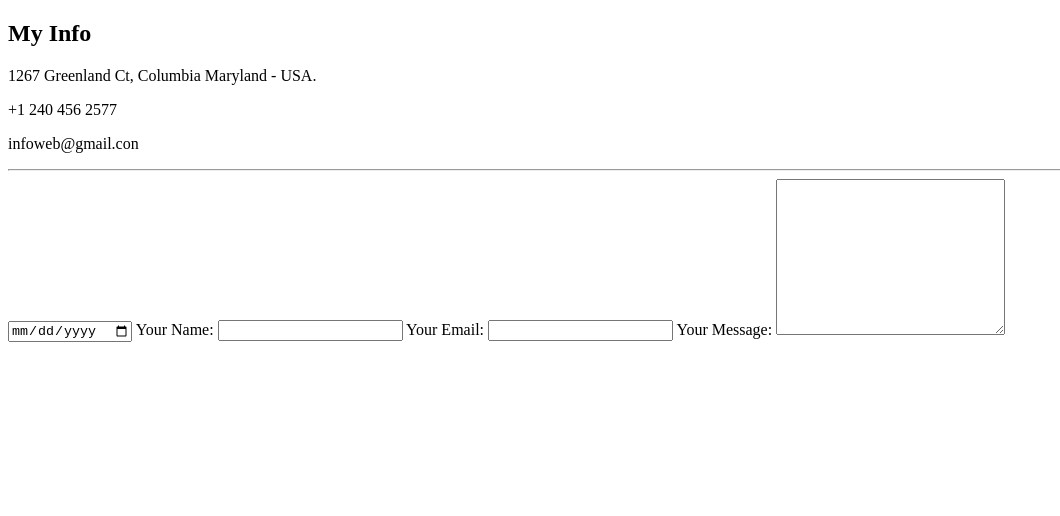
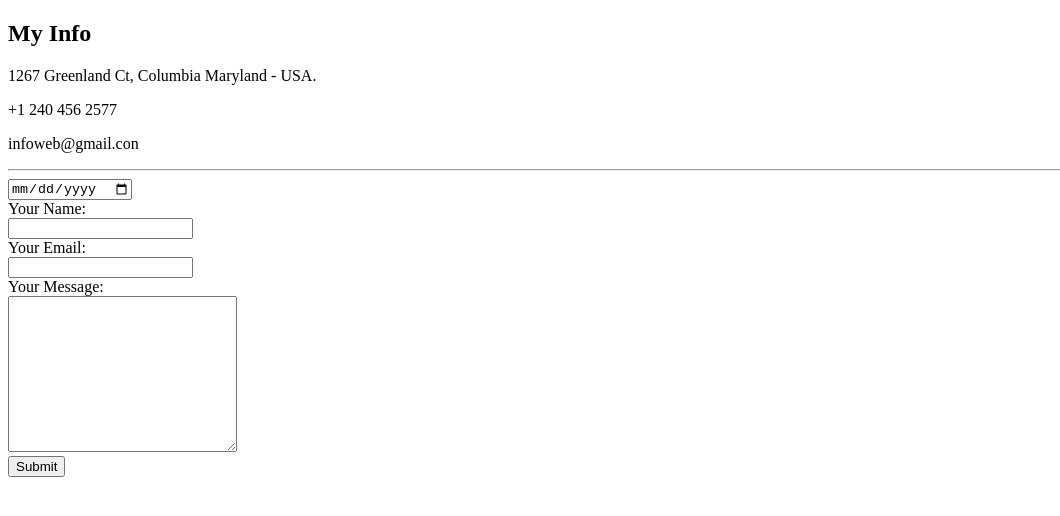
Before and after one commit to kojopoku/cv, a plain HTML site: page contact.html in a window 1280 px wide. Shown: the whole page, without its empty margins (0-1060 px from the left). Drawn offline with Linux system fonts and the light colour scheme.

Commit message:
Update contact.html

```diff
--- a/contact.html
+++ b/contact.html
@@ -12,12 +12,20 @@
     <hr>
     <form>
       <input type="date">
+      <br>
       <label>Your Name:</label>
+      <br>
       <input type="name">
+      <br>
       <label>Your Email:</label>
+      <br>
       <input type"email">
+      <br>
       <label>Your Message:</label>
+      <br>
       <textarea name="name" rows="10" cols="26"></textarea>
+      <br>
+      <input type="submit">
     </form>
   </body>
 </html>
```
